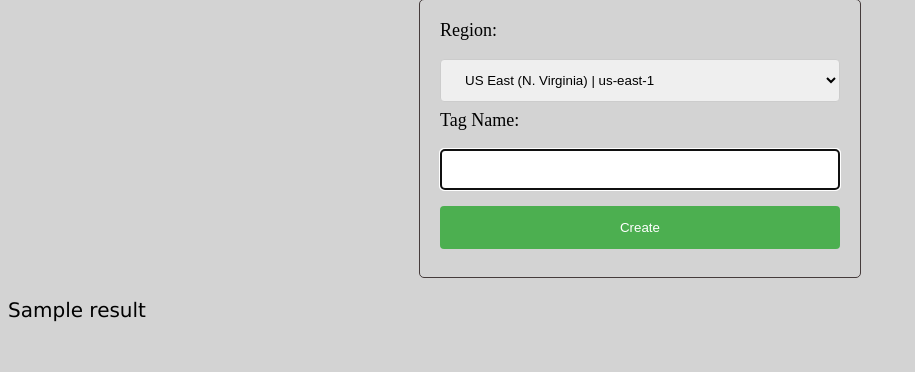
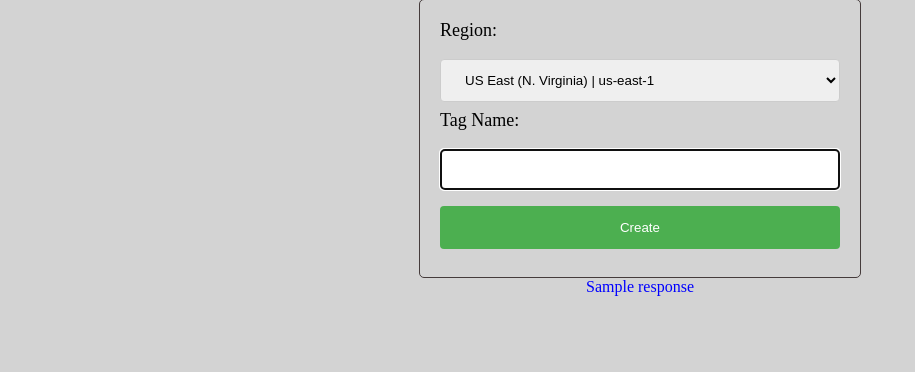
Before and after one commit to devops-terraform-aws/python, a Flask app: template templates/create_index.html in a window 1280 px wide. Shown: the part 81-453 px from the top of the page, without its empty margins (0-915 px from the left). Run offline with Flask 2, Linux system fonts and the light colour scheme; the template is opened without the code that fills it: most values are stand-ins (such as "Sample title", 1, 10 or a date in 2020).

Commit message:
updating script

```diff
--- a/create_dashboard.py
+++ b/create_dashboard.py
@@ -9,8 +9,6 @@ def index():
         region = request.form["region"]
         tag_name = request.form["tag_name"]
         ec2 = boto3.client('ec2', region_name=region)
-
-
         response = ec2.describe_images(
             Owners=['099720109477'],
             Filters=[
@@ -41,9 +39,9 @@ def index():
                     },
                 ]
             )
-            return "Instance created with ID: {}".format(response['Instances'][0]['InstanceId'])
+            return render_template("create_index.html", response = "Instance created with ID: {}".format(response['Instances'][0]['InstanceId']))
         except IndexError:
-            return "No images found that match the specified filters."
+            return render_template("create_index.html", response = "No images found that match the specified filters.")
     else:
         return render_template("create_index.html")
 
--- a/static/create_style.css
+++ b/static/create_style.css
@@ -48,3 +48,9 @@ p {
     font-family: verdana;
     font-size: 20px;
 }
+.response {
+    text-align: center;
+    color: blue;
+    margin: auto;
+    width: 50%;
+}
--- a/templates/create_index.html
+++ b/templates/create_index.html
@@ -24,11 +24,14 @@
             </select>
             <br>
             <label for="tag_name">Tag Name:</label>
-            <input type="text" name="tag_name" id="tag_name" autofocus>
+            <input type="text" name="tag_name" id="tag_name" autofocus required>
             <input type="submit" value="Create">
         </form>
-        {% if result %}
-            <p>{{ result }}</p>
+        <div class="response">
+            {{ response }}
+        </div>
+        {% if response %}
+        {% else %}
         {% endif %}
     </body>
 </html>
```
